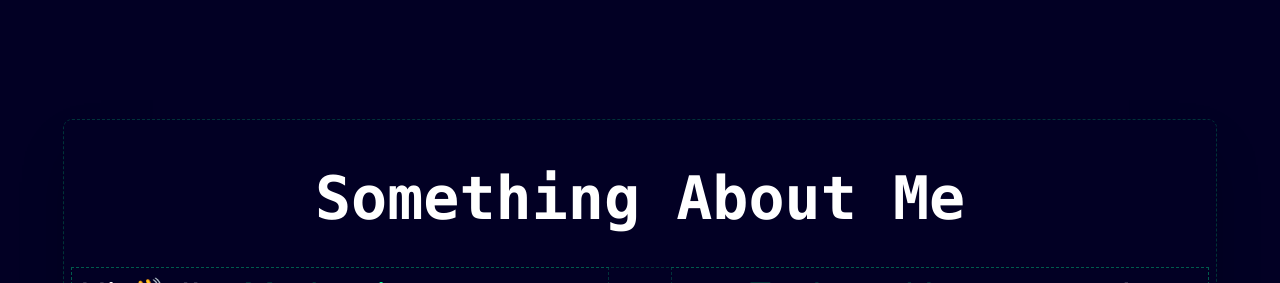
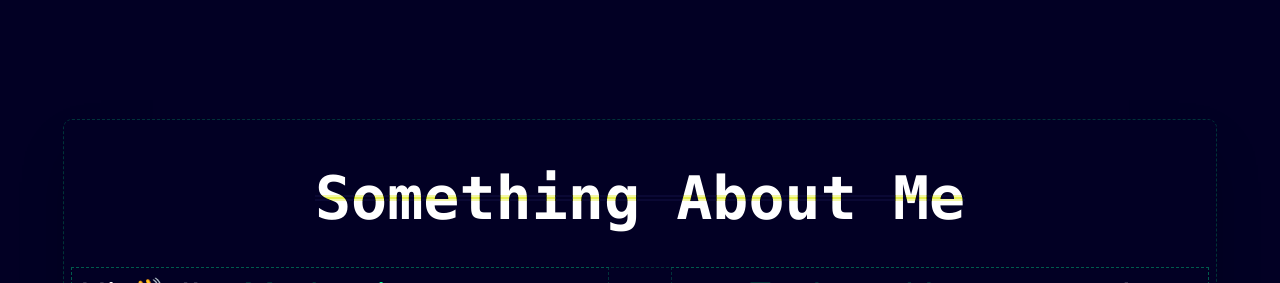
Before and after one commit to Mudassirkhan2/MudassirKhan, a Next.js app: page / in a window 1280 px wide. Shown: the part 680-963 px from the top of the page. Built offline with nearby package versions, Linux system fonts and the light colour scheme; a web font is replaced by a local one.

Commit message:
✨Feat : implement line animation

```diff
--- a/app/globals.css
+++ b/app/globals.css
@@ -112,3 +112,68 @@ html {
 .techBg {
   background: linear-gradient(rgba(255, 255, 255, 0.25) 0%, rgba(255, 255, 255, 0.35) 100%)
 }
+
+
+
+.inter-myself::before {
+  height: 4px;
+  top: 0;
+  animation: lineDown 1s linear infinite;
+}
+
+.inter-myself::after {
+  height: 4px;
+  bottom: 0;
+  animation: lineUp 1s linear infinite;
+}
+
+.inter-myself::before,
+.inter-myself::after {
+  content: "";
+  position: absolute;
+  width: 100%;
+  background-color: rgb(12, 8, 88);
+  left: 0;
+  z-index: 2;
+  mix-blend-mode: difference;
+}
+
+@keyframes lineDown {
+  20% {
+    top: 70%;
+    opacity: 0;
+  }
+
+  40% {
+    top: 40%;
+    opacity: 1;
+  }
+
+  60% {
+    top: 70%;
+  }
+
+  80% {
+    top: 40%;
+  }
+}
+
+@keyframes lineUp {
+  20% {
+    bottom: 70%;
+    opacity: 0;
+  }
+
+  40% {
+    bottom: 40%;
+    opacity: 1;
+  }
+
+  60% {
+    bottom: 70%;
+  }
+
+  80% {
+    bottom: 40%;
+  }
+}
--- a/components/common/AnimateLetters.jsx
+++ b/components/common/AnimateLetters.jsx
@@ -2,6 +2,7 @@
 import { useEffect, useState } from 'react';
 import { useInView } from 'react-intersection-observer';
 import { motion } from 'framer-motion';
+import LineAnimation from './LineAnimation';
 
 const AnimateLetters = ({ letter }) => {
   const [isMounted, setIsMounted] = useState(false);
@@ -55,7 +56,10 @@ const AnimateLetters = ({ letter }) => {
               delay: index * 0.08,
             }}
           >
-            {letter}
+            <LineAnimation>
+
+              {letter}
+            </LineAnimation>
           </motion.span>
         ))}
       </motion.h2>
--- /dev/null
+++ b/components/common/LineAnimation.jsx
@@ -0,0 +1,11 @@
+import React from 'react'
+
+const LineAnimation = ({ children, width = "fit-content" }) => {
+    return (
+        <span className='relative inter-myself'>
+            {children}
+        </span>
+    )
+}
+
+export default LineAnimation
```
